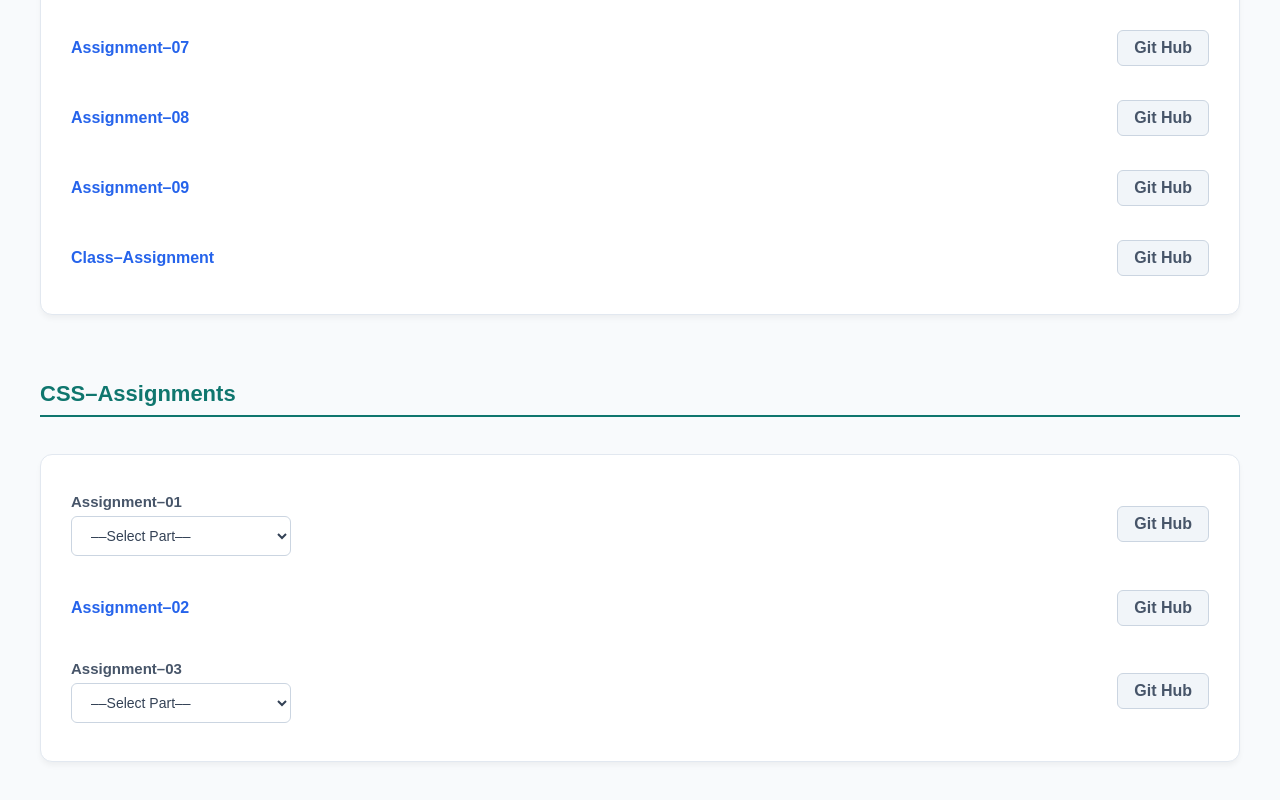
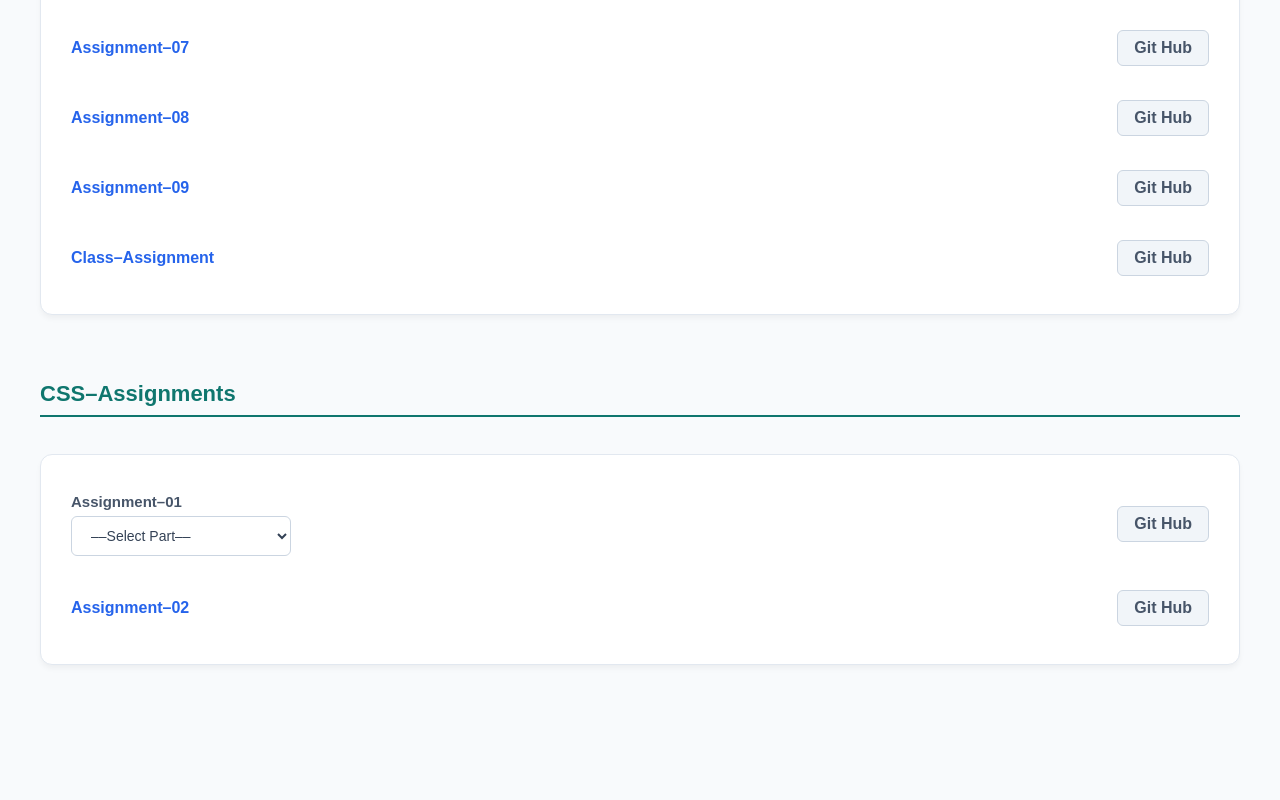
Before and after one commit to arkstudent2/All-Task, a plain HTML site: page index.html in a window 1280 px wide. Shown: the part 693-1493 px from the top of the page. After the commit the page ends 1398 px from the top, so only its background shows below. Drawn offline with Linux system fonts and the light colour scheme.

Commit message:
Removed dropdown code completely and cleaned setup

```diff
--- a/index.html
+++ b/index.html
@@ -96,20 +96,7 @@
             <a href="./CSS All Task/CSS Task 2/index.html">Assignment&ndash;02</a>
             <a href="https://github.com/arkstudent2/All-Task" target="_blank" class="github-link">Git Hub</a>
         </div>
-        <br>
-        <div class="task-container assignment-row">
-        <div>
-            <label for="css-task1-select">Assignment&ndash;03</label>
-            <br>
-            <select id="css-task1-select" onchange="if(this.value) window.location.href=this.value;">
-            <option value="">&ndash;&ndash;Select Part&ndash;&ndash;</option>
-            <option value="./CSS%20All%20Task/CSS%20Task%203/index.html">Part&ndash;01</option>
-            <option value="./CSS%20All%20Task/CSS%20Task%203/Part%202/index.html">Part&ndash;02</option>
-           </select>
-         </div>
-            <a href="https://github.com/arkstudent2/All-Task" target="_blank" class="github-link">Git Hub</a>
-    </div>
-</div>
+       </div>
 
 </body>
 </html>
```
